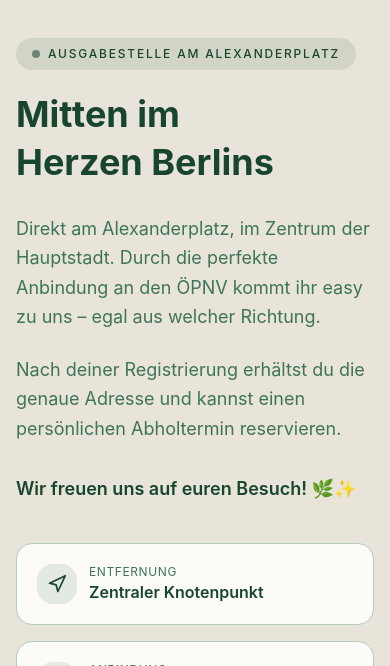
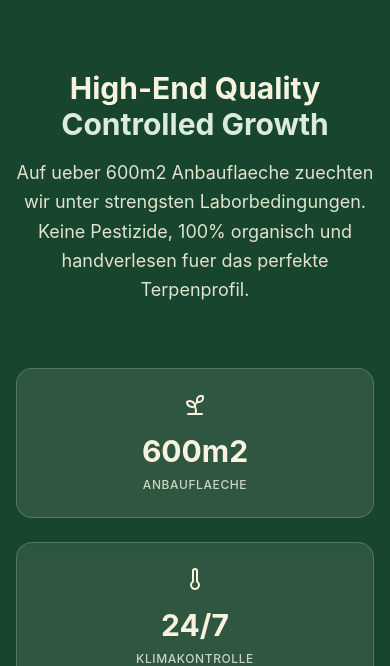
Before and after one commit to ffb92/greenvalleyclub, a React (Vite) app in the folder app/: page / in a window 390 px wide. Shown: the part 902-1568 px from the top of the page. Built offline with nearby package versions, Linux system fonts and the light colour scheme.

Commit message:
apply different colours and rearrange sections

```diff
--- a/app/src/App.tsx
+++ b/app/src/App.tsx
@@ -40,11 +40,11 @@ function App() {
       <Navbar />
       <main>
         <Hero />
+        <QualityGrowth />
         <Location />
         <Pricing />
         <CannanasForm />
         <Strains />
-        <QualityGrowth />
         <Team />
         <FAQ />
       </main>
--- a/app/src/index.css
+++ b/app/src/index.css
@@ -5,20 +5,20 @@
 @layer base {
   :root {
     /* Green Valley Brand Colors */
-    --background: 45 33% 94%; /* Cream/beige #F5F0E6 */
+    --background: 48 64% 92%; /* Cream/beige #F8F3DF */
     --foreground: 150 50% 18%; /* Forest green #1B4D3E */
     --card: 45 33% 98%; /* Lighter cream */
     --card-foreground: 150 50% 18%;
     --popover: 45 33% 98%;
     --popover-foreground: 150 50% 18%;
     --primary: 150 50% 18%; /* Forest green */
-    --primary-foreground: 45 33% 94%;
+    --primary-foreground: 48 64% 92%;
     --secondary: 45 25% 88%; /* Slightly darker cream */
     --secondary-foreground: 150 50% 18%;
     --muted: 45 20% 85%;
     --muted-foreground: 150 30% 35%;
     --accent: 150 50% 18%; /* Forest green */
-    --accent-foreground: 45 33% 94%;
+    --accent-foreground: 48 64% 92%;
     --destructive: 0 84.2% 60.2%;
     --destructive-foreground: 0 0% 98%;
     --border: 150 20% 75%;
--- a/app/src/sections/AISommelier.tsx
+++ b/app/src/sections/AISommelier.tsx
@@ -100,7 +100,7 @@ export default function AISommelier() {
                 onClick={() => handleSend(inputValue)}
                 className="absolute right-2 top-1/2 -translate-y-1/2 bg-primary hover:bg-primary/90 rounded-lg"
               >
-                <Send className="w-4 h-4 text-[#F5F0E6]" />
+                <Send className="w-4 h-4 text-[#F8F3DF]" />
               </Button>
             </div>
           </div>
@@ -129,7 +129,7 @@ export default function AISommelier() {
                     <div
                       className={`inline-block max-w-[80%] p-4 rounded-2xl ${
                         msg.type === 'user'
-                          ? 'bg-primary text-[#F5F0E6] rounded-br-md'
+                          ? 'bg-primary text-[#F8F3DF] rounded-br-md'
                           : 'bg-secondary text-foreground rounded-bl-md'
                       }`}
                     >
--- a/app/src/sections/Footer.tsx
+++ b/app/src/sections/Footer.tsx
@@ -48,7 +48,7 @@ export default function Footer() {
           <div className="sm:col-span-2 lg:col-span-1">
             <div className="flex items-center gap-2 mb-6">
               <div className="w-10 h-10 rounded-xl bg-primary flex items-center justify-center">
-                <Leaf className="w-6 h-6 text-[#F5F0E6]" />
+                <Leaf className="w-6 h-6 text-[#F8F3DF]" />
               </div>
               <span className="text-xl font-bold text-foreground">GREEN VALLEY CLUB</span>
             </div>
--- a/app/src/sections/Games.tsx
+++ b/app/src/sections/Games.tsx
@@ -55,7 +55,7 @@ export default function Games() {
 
             <Button
               size="lg"
-              className="bg-primary hover:bg-primary/90 text-[#F5F0E6] rounded-full px-8 py-6 text-base font-semibold group"
+              className="bg-primary hover:bg-primary/90 text-[#F8F3DF] rounded-full px-8 py-6 text-base font-semibold group"
             >
               Spiele starten
               <ArrowRight className="ml-2 w-5 h-5 group-hover:translate-x-1 transition-transform" />
--- a/app/src/sections/Hero.tsx
+++ b/app/src/sections/Hero.tsx
@@ -11,15 +11,11 @@ export default function Hero() {
 
   return (
     <section className="relative min-h-screen flex items-center justify-center overflow-hidden">
-      {/* Background gradient */}
-      <div className="absolute inset-0 bg-gradient-to-b from-background via-background to-secondary/30" />
-
-      {/* Subtle pattern overlay */}
       <div
-        className="absolute inset-0 opacity-5"
+        className="absolute inset-0 bg-cover bg-center bg-fixed"
         style={{
-          backgroundImage: `radial-gradient(circle at 1px 1px, currentColor 1px, transparent 0)`,
-          backgroundSize: '40px 40px',
+          backgroundImage:
+            "linear-gradient(to bottom, rgba(245, 240, 230, 0.9), rgba(245, 240, 230, 0.95)), url('https://images.unsplash.com/photo-1603909223429-69bb7101f420?w=1920&q=80')",
         }}
       />
 
@@ -52,7 +48,7 @@ export default function Hero() {
           <Button
             size="lg"
             onClick={() => scrollToSection('#pricing')}
-            className="bg-primary hover:bg-primary/90 text-[#F5F0E6] rounded-full px-8 py-6 text-base font-semibold group"
+            className="bg-primary hover:bg-primary/90 text-[#F8F3DF] rounded-full px-8 py-6 text-base font-semibold group"
           >
             Jetzt Mitglied werden
             <ArrowRight className="ml-2 w-5 h-5 group-hover:translate-x-1 transition-transform" />
@@ -61,7 +57,7 @@ export default function Hero() {
             size="lg"
             variant="outline"
             onClick={() => scrollToSection('#timeline')}
-            className="border-2 border-primary text-primary hover:bg-primary hover:text-[#F5F0E6] rounded-full px-8 py-6 text-base font-semibold transition-all"
+            className="border-2 border-primary text-primary hover:bg-primary hover:text-[#F8F3DF] rounded-full px-8 py-6 text-base font-semibold transition-all"
           >
             Mehr erfahren
           </Button>
--- a/app/src/sections/Location.tsx
+++ b/app/src/sections/Location.tsx
@@ -108,7 +108,7 @@ export default function Location() {
                 <div className="absolute bottom-4 right-4 bg-card/95 backdrop-blur-sm rounded-xl p-4 shadow-lg border border-border max-w-[220px]">
                   <div className="flex items-start gap-3">
                     <div className="w-10 h-10 rounded-lg bg-primary flex items-center justify-center flex-shrink-0">
-                      <MapPin className="w-5 h-5 text-[#F5F0E6]" />
+                      <MapPin className="w-5 h-5 text-[#F8F3DF]" />
                     </div>
                     <div>
                       <h5 className="font-semibold text-foreground text-sm">Zentraler Spot</h5>
--- a/app/src/sections/Navbar.tsx
+++ b/app/src/sections/Navbar.tsx
@@ -75,7 +75,7 @@ export default function Navbar() {
           <div className="hidden lg:block">
             <Button
               onClick={() => scrollToSection('#pricing')}
-              className="bg-primary hover:bg-primary/90 text-[#F5F0E6] rounded-full px-6"
+              className="bg-primary hover:bg-primary/90 text-[#F8F3DF] rounded-full px-6"
             >
               Mitglied werden
             </Button>
@@ -101,7 +101,7 @@ export default function Navbar() {
                 ))}
                 <Button
                   onClick={() => scrollToSection('#pricing')}
-                  className="bg-primary hover:bg-primary/90 text-[#F5F0E6] rounded-full mt-4"
+                  className="bg-primary hover:bg-primary/90 text-[#F8F3DF] rounded-full mt-4"
                 >
                   Mitglied werden
                 </Button>
--- a/app/src/sections/Pricing.tsx
+++ b/app/src/sections/Pricing.tsx
@@ -1,5 +1,5 @@
 import { useState } from 'react';
-import { Check, ChevronDown, MessageCircle } from 'lucide-react';
+import { Check, ChevronDown } from 'lucide-react';
 import { Button } from '@/components/ui/button';
 import { Badge } from '@/components/ui/badge';
 
@@ -78,7 +78,7 @@ export default function Pricing() {
               {/* Popular Badge */}
               {pkg.popular && (
                 <div className="absolute -top-4 left-1/2 -translate-x-1/2">
-                  <Badge className="bg-primary text-[#F5F0E6] px-4 py-1 text-xs font-semibold uppercase tracking-wider">
+                  <Badge className="bg-primary text-[#F8F3DF] px-4 py-1 text-xs font-semibold uppercase tracking-wider">
                     Most Popular
                   </Badge>
                 </div>
@@ -110,7 +110,7 @@ export default function Pricing() {
                     <div className={`w-5 h-5 rounded-full flex items-center justify-center ${
                       pkg.popular ? 'bg-primary' : 'bg-primary/10'
                     }`}>
-                      <Check className={`w-3 h-3 ${pkg.popular ? 'text-[#F5F0E6]' : 'text-primary'}`} />
+                      <Check className={`w-3 h-3 ${pkg.popular ? 'text-[#F8F3DF]' : 'text-primary'}`} />
                     </div>
                     <span className="text-sm text-muted-foreground">{feature}</span>
                   </li>
@@ -121,7 +121,7 @@ export default function Pricing() {
               <Button
                 className={`w-full rounded-full py-6 font-semibold transition-all ${
                   pkg.popular
-                    ? 'bg-primary hover:bg-primary/90 text-[#F5F0E6]'
+                    ? 'bg-primary hover:bg-primary/90 text-[#F8F3DF]'
                     : 'bg-primary/10 hover:bg-primary/20 text-primary'
                 }`}
               >
@@ -144,31 +144,6 @@ export default function Pricing() {
             Enthält alle Staffelungen aus der Beitragsordnung von 7,5g bis 50g.
           </p>
         </div>
-
-        {/* Info Box */}
-        <div className="reveal max-w-3xl mx-auto">
-          <div className="bg-card rounded-3xl p-6 lg:p-8 border border-border">
-            <p className="text-muted-foreground text-center leading-relaxed mb-6">
-              Um Teil unseres Cannabis Social Clubs zu werden, fällt eine einmalige
-              Aufnahmegebühr von <span className="text-foreground font-semibold">50 €</span> sowie
-              ein monatlicher Grundbeitrag von <span className="text-foreground font-semibold">20 €</span> an.
-              Diese Beiträge sind umsatzsteuerfrei. Die variablen Kosten je Staffelung enthalten 19% MwSt.
-              Eine genaue Übersicht findest du in unserer Beitragsordnung.
-            </p>
-            <div className="text-center">
-              <p className="text-xs font-medium tracking-[0.15em] text-muted-foreground uppercase mb-3">
-                Bleib auf dem Laufenden
-              </p>
-              <Button
-                variant="outline"
-                className="rounded-full border-primary text-primary hover:bg-primary hover:text-[#F5F0E6] transition-all"
-              >
-                <MessageCircle className="w-4 h-4 mr-2" />
-                Jetzt WhatsApp beitreten
-              </Button>
-            </div>
-          </div>
-        </div>
       </div>
     </section>
   );
--- a/app/src/sections/QualityGrowth.tsx
+++ b/app/src/sections/QualityGrowth.tsx
@@ -6,8 +6,8 @@ const stats = [
   {
     icon: Sprout,
     value: 600,
-    suffix: 'm²',
-    label: 'ANBAUFLÄCHE',
+    suffix: 'm2',
+    label: 'ANBAUFLAECHE',
   },
   {
     icon: Thermometer,
@@ -59,7 +59,7 @@ function AnimatedCounter({ value, suffix }: { value: number; suffix: string }) {
   }, [value]);
 
   return (
-    <div ref={ref} className="text-3xl sm:text-4xl font-bold text-foreground">
+    <div ref={ref} className="text-3xl sm:text-4xl font-bold text-[#F8F3DF]">
       {count}
       {suffix}
     </div>
@@ -68,56 +68,45 @@ function AnimatedCounter({ value, suffix }: { value: number; suffix: string }) {
 
 export default function QualityGrowth() {
   return (
-    <section className="relative py-32 overflow-hidden">
-      {/* Background Image */}
-      <div
-        className="absolute inset-0 bg-cover bg-center bg-fixed"
-        style={{
-          backgroundImage: `linear-gradient(to bottom, rgba(245, 240, 230, 0.9), rgba(245, 240, 230, 0.95)), url('https://images.unsplash.com/photo-1603909223429-69bb7101f420?w=1920&q=80')`,
-        }}
-      />
-
-      {/* Content */}
+    <section className="relative py-32 overflow-hidden bg-primary">
       <div className="relative z-10 max-w-5xl mx-auto px-4 sm:px-6 lg:px-8 text-center">
         <div className="reveal">
           <h2 className="text-3xl sm:text-4xl md:text-5xl lg:text-6xl font-bold mb-4">
-            <span className="text-foreground">High-End Quality</span>
+            <span className="text-[#F8F3DF]">High-End Quality</span>
             <br />
-            <span className="text-primary">Controlled Growth</span>
+            <span className="text-[#DDEBDF]">Controlled Growth</span>
           </h2>
         </div>
 
         <div className="reveal stagger-1">
-          <p className="text-lg sm:text-xl text-muted-foreground max-w-3xl mx-auto mb-16 leading-relaxed">
-            Auf über 600m² Anbaufläche züchten wir unter strengsten Laborbedingungen.
-            Keine Pestizide, 100% organisch und handverlesen für das perfekte Terpenprofil.
+          <p className="text-lg sm:text-xl text-[#F8F3DF]/90 max-w-3xl mx-auto mb-16 leading-relaxed">
+            Auf ueber 600m2 Anbauflaeche zuechten wir unter strengsten Laborbedingungen.
+            Keine Pestizide, 100% organisch und handverlesen fuer das perfekte Terpenprofil.
           </p>
         </div>
 
-        {/* Stats */}
         <div className="reveal stagger-2 grid sm:grid-cols-3 gap-6 mb-12">
           {stats.map((stat) => (
             <div
               key={stat.label}
-              className="bg-card/80 backdrop-blur-sm rounded-2xl p-6 border border-border hover:border-primary/50 transition-colors"
+              className="bg-[#F8F3DF]/10 backdrop-blur-sm rounded-2xl p-6 border border-[#F8F3DF]/20 hover:border-[#F8F3DF]/50 transition-colors"
             >
-              <stat.icon className="w-6 h-6 text-primary mx-auto mb-4" />
+              <stat.icon className="w-6 h-6 text-[#F8F3DF] mx-auto mb-4" />
               <AnimatedCounter value={stat.value} suffix={stat.suffix} />
-              <p className="text-xs font-medium tracking-wider text-muted-foreground mt-2">
+              <p className="text-xs font-medium tracking-wider text-[#F8F3DF]/80 mt-2">
                 {stat.label}
               </p>
             </div>
           ))}
         </div>
 
-        {/* CTA */}
         <div className="reveal stagger-3">
           <Button
             size="lg"
             onClick={() => {
               document.querySelector('#pricing')?.scrollIntoView({ behavior: 'smooth' });
             }}
-            className="bg-primary hover:bg-primary/90 text-[#F5F0E6] rounded-full px-8 py-6 text-base font-semibold group"
+            className="bg-[#F8F3DF] hover:bg-[#F8F3DF]/90 text-primary rounded-full px-8 py-6 text-base font-semibold group"
           >
             Jetzt Mitglied werden
             <ArrowRight className="ml-2 w-5 h-5 group-hover:translate-x-1 transition-transform" />
--- a/app/src/sections/Strains.tsx
+++ b/app/src/sections/Strains.tsx
@@ -94,7 +94,7 @@ export default function Strains() {
                 {strainCategories.map((cat, index) => (
                   <div
                     key={cat.id}
-                    className="absolute text-xs font-bold text-[#F5F0E6]"
+                    className="absolute text-xs font-bold text-[#F8F3DF]"
                     style={{
                       top: index === 0 ? '10%' : index === 2 ? 'auto' : '45%',
                       bottom: index === 2 ? '10%' : 'auto',
--- a/app/src/sections/Timeline.tsx
+++ b/app/src/sections/Timeline.tsx
@@ -64,7 +64,7 @@ export default function Timeline() {
               >
                 {/* Number Circle */}
                 <div className="absolute left-0 top-0 w-12 h-12 sm:w-16 sm:h-16 rounded-full bg-primary flex items-center justify-center shadow-lg shadow-primary/20">
-                  <span className="text-[#F5F0E6] font-bold text-sm sm:text-base">
+                  <span className="text-[#F8F3DF] font-bold text-sm sm:text-base">
                     {milestone.number}
                   </span>
                 </div>
```
Also changed, not shown: app/public/images/popup_example.png (deleted).
